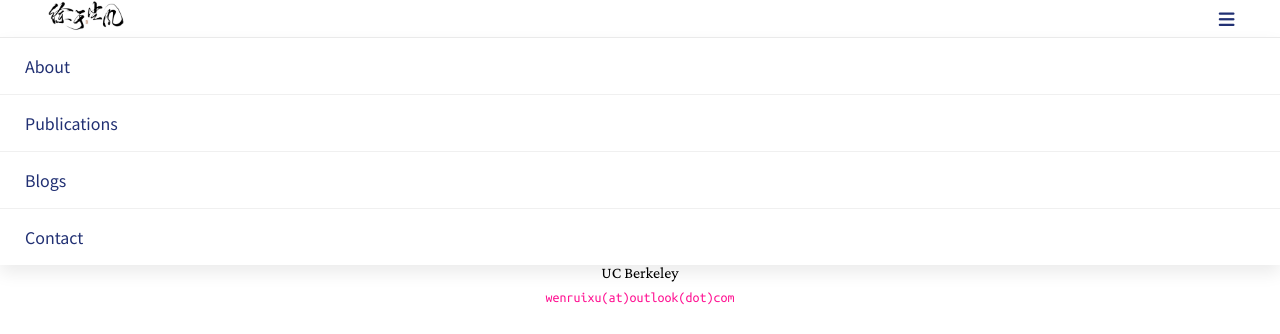
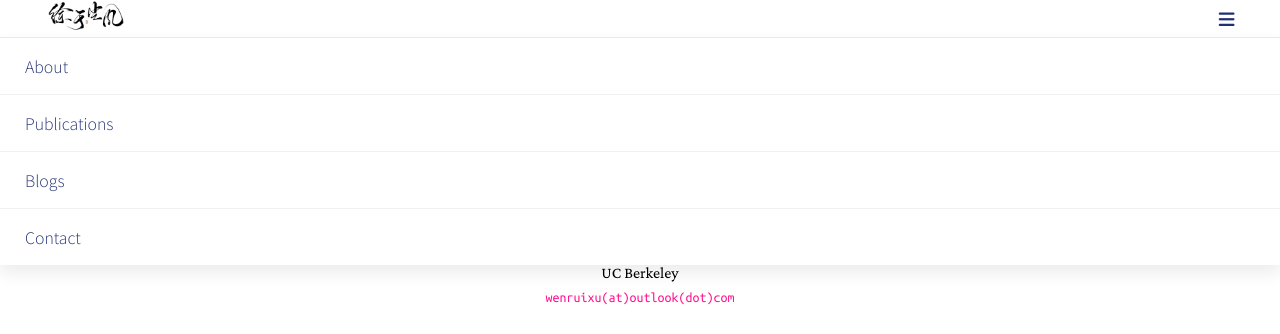
Before and after one commit to ruaruaxu/ruaruaxu.github.io, a Jekyll site: the page built from index.md, in a window 1280 px wide. Shown: the top 334 px of the page. Built offline with Jekyll 4.4.1, drawn with Linux system fonts in a browser that asks for light colours; a style sheet for code colours, icons or effects is not loaded.

Commit message:
Update font.css

```diff
--- a/assets/css/font.css
+++ b/assets/css/font.css
@@ -1,6 +1,6 @@
 @import url('https://fonts.googleapis.com/css2?family=Crimson+Pro:ital,wght@0,400;0,500;0,600;1,500;1,600&display=swap');
 @import url('https://fonts.googleapis.com/css2?family=Ubuntu+Mono&display=swap');
-@import url('https://fonts.googleapis.com/css2?family=Noto+Sans+SC:wght@400;500;700&display=swap');
+@import url('https://fonts.googleapis.com/css2?family=Noto+Sans+SC:wght@200;300;400;500;600;700&display=swap');
 
 body {
   background-color: #fff;
```
